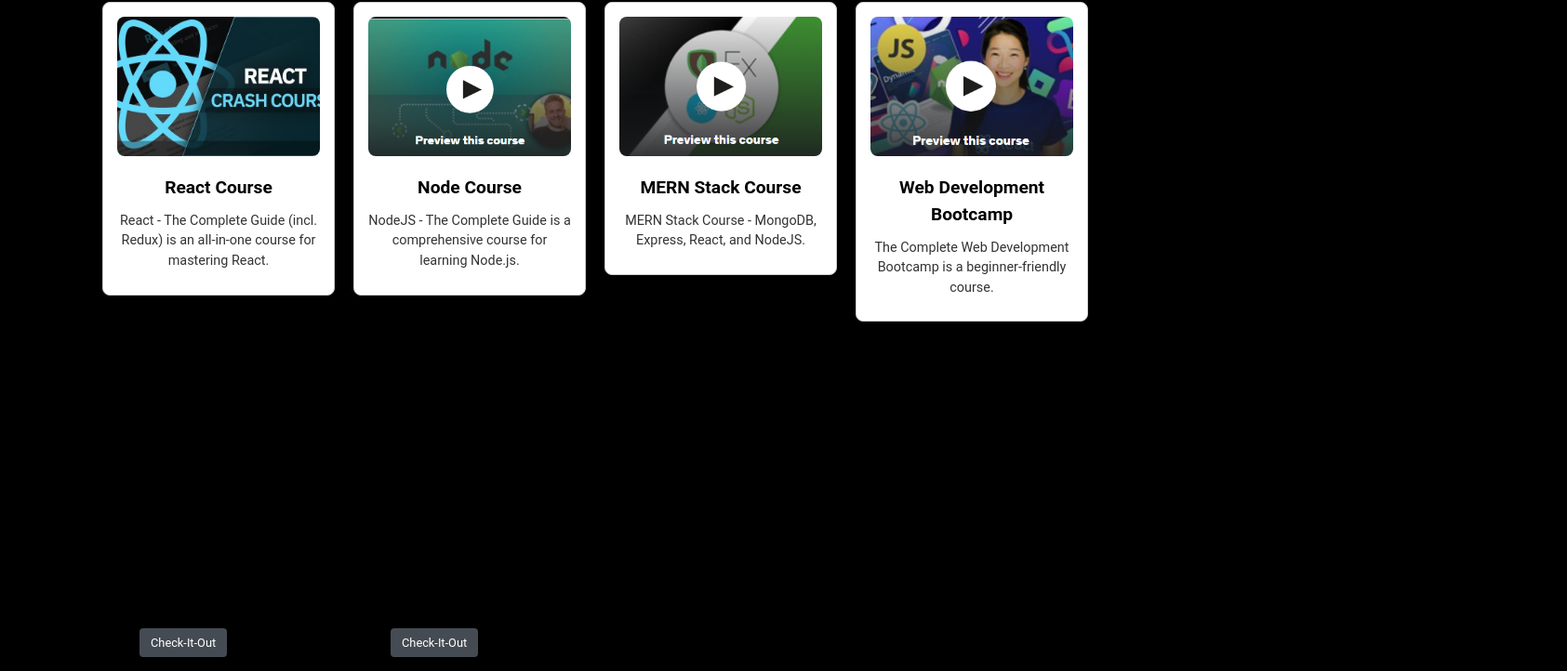
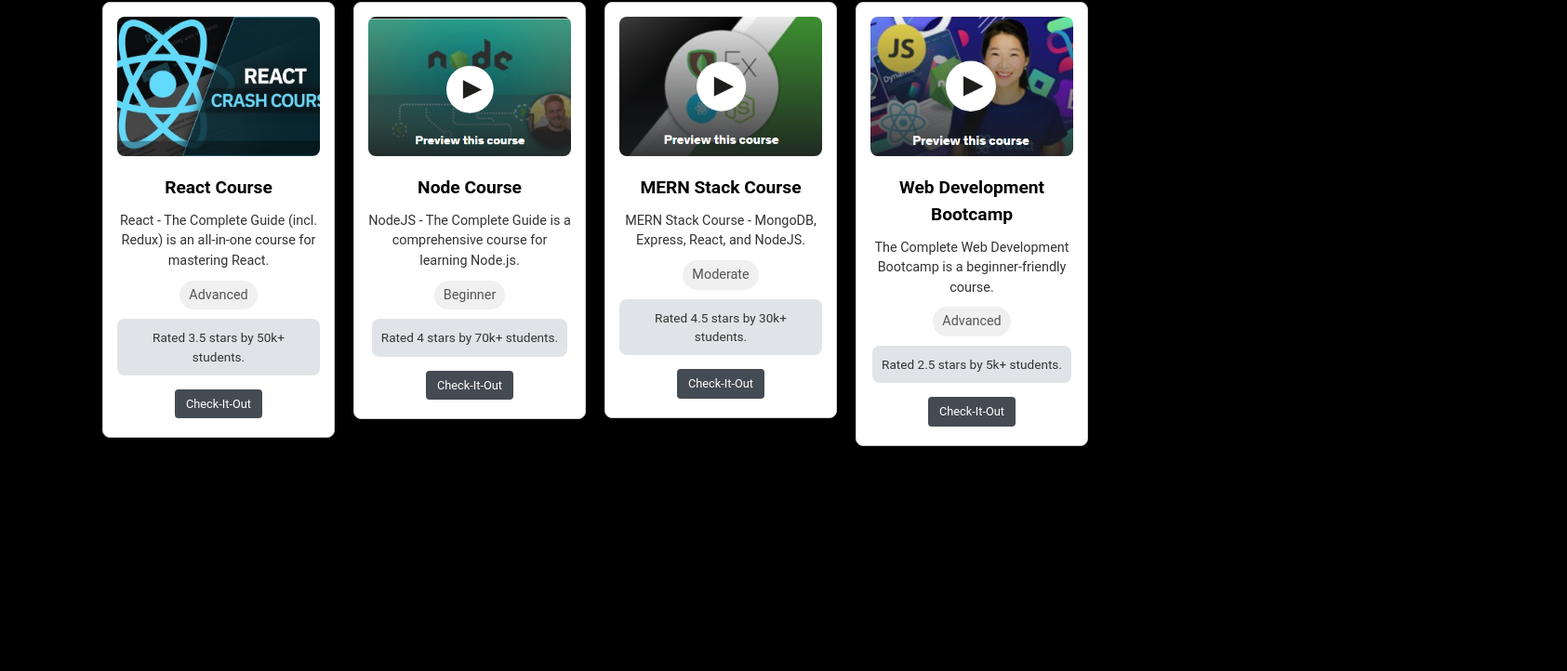
Before and after one commit to nehaaaah123/learnmate, a React (Vite) app: page /web in a window 1280 px wide. Shown: the part 78-800 px from the top of the page at 93% size, 1685 px wide, since content can reach past the window. Built offline with nearby package versions, Linux system fonts and the light colour scheme.

Commit message:
Update WebCard.jsx

```diff
--- a/src/Compnents/WebDev/WebCard.jsx
+++ b/src/Compnents/WebDev/WebCard.jsx
@@ -1,21 +1,43 @@
 import React from "react";
+import PropTypes from "prop-types";
 import './web.css';
 
-function WebCard({ image, title, about,link}) {
+function WebCard({ image, title, about, link, level, review }) {
     return (
         <div className="web-card">
             <img src={image} alt={title} className="web-image" />
             <h3 className="web-title">{title}</h3>
-            <h2 className="web-about">{about}</h2>
-            <div className="links-container">
-                {link && (
+            <p className="web-about">{about}</p>
+
+            {/* Course Level */}
+            <div className="web-level">
+                <span>{level}</span>
+            </div>
+
+            {/* Course Review */}
+            <div className="web-review">
+                <p>{review}</p>
+            </div>
+
+            {/* Course Link */}
+            {link && (
+                <div className="web-link-container">
                     <a href={link} className="web-link" target="_blank" rel="noopener noreferrer">
                         Check-It-Out
                     </a>
-                )}
                 </div>
+            )}
         </div>
     );
 }
 
+WebCard.propTypes = {
+    image: PropTypes.string.isRequired,
+    title: PropTypes.string.isRequired,
+    about: PropTypes.string.isRequired,
+    link: PropTypes.string.isRequired,
+    level: PropTypes.string.isRequired,
+    review: PropTypes.string.isRequired,
+};
+
 export default WebCard;
```
